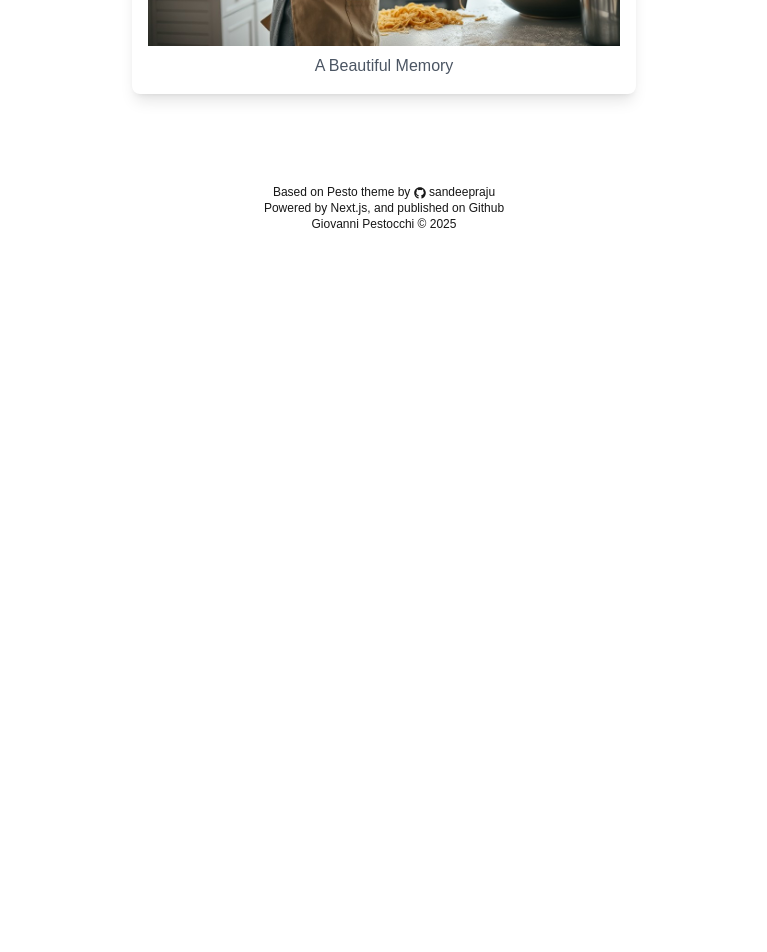
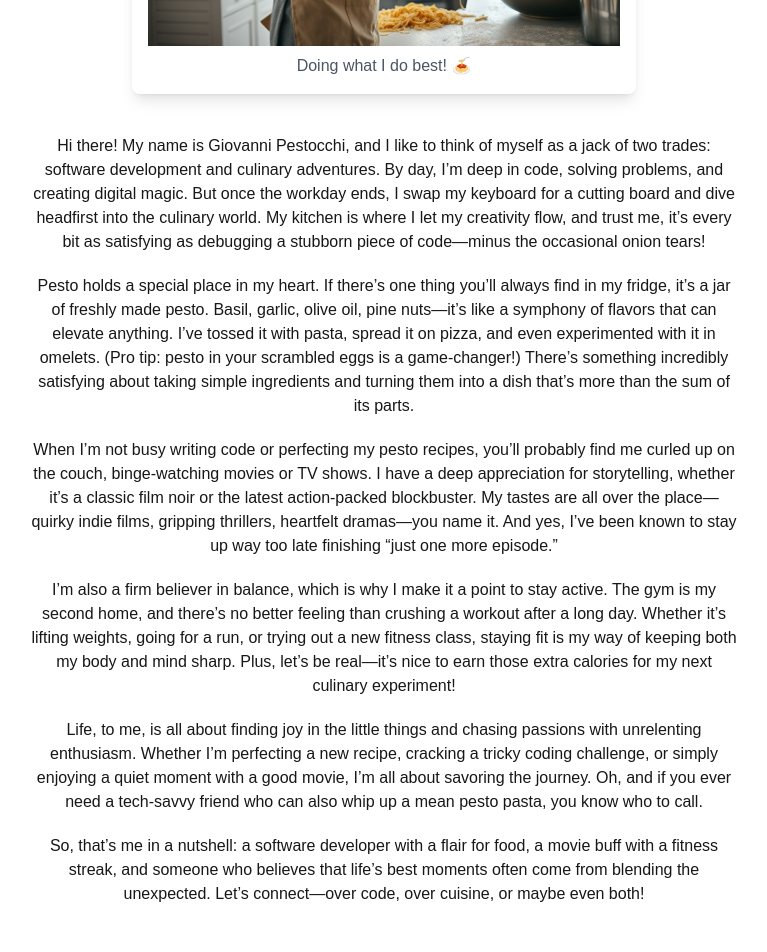
Before and after one commit to sandeepraju/pesto, a Next.js app: page /about in a window 1280 px wide. Shown: the part 560-1512 px from the top of the page, without its empty margins (256-1023 px from the left). Before the commit the page ends 800 px from the top, so only its background shows below. Built offline with nearby package versions, Linux system fonts and the light colour scheme.

Commit message:
About page content

```diff
--- a/src/app/about/page.tsx
+++ b/src/app/about/page.tsx
@@ -34,12 +34,32 @@ export default function Projects() {
       </header>
       <main className="p-2 w-full max-w-full text-center justify-center">
         <h1 className="text-xl md:text-3xl font-bold text-center justify-center mx-auto pb-5">About</h1>
-        <div className="md:max-w-[50%] inline-block p-4 bg-white rounded-lg shadow-lg transform transition-transform duration-500 hover:scale-105">
+        <div className="md:max-w-[50%] inline-block p-4 bg-white rounded-lg shadow-lg transform transition-transform duration-500 hover:scale-105 mb-10">
           <img
             src="/img/giovanni-pasta.jpeg"
-            alt="Example Photograph"
+            alt="Doing what I do best! 🍝"
           />
-          <p className="text-center text-gray-600 mt-2 font-medium">A Beautiful Memory</p>
+          <p className="text-center text-gray-600 mt-2 font-medium">Doing what I do best! 🍝</p>
+        </div>
+        <div className="md: max-w-[70%] text-center justify-center mx-auto">
+          <p className="mb-5">
+            Hi there! My name is Giovanni Pestocchi, and I like to think of myself as a jack of two trades: software development and culinary adventures. By day, I’m deep in code, solving problems, and creating digital magic. But once the workday ends, I swap my keyboard for a cutting board and dive headfirst into the culinary world. My kitchen is where I let my creativity flow, and trust me, it’s every bit as satisfying as debugging a stubborn piece of code—minus the occasional onion tears!
+          </p>
+          <p className="mb-5">
+            Pesto holds a special place in my heart. If there’s one thing you’ll always find in my fridge, it’s a jar of freshly made pesto. Basil, garlic, olive oil, pine nuts—it’s like a symphony of flavors that can elevate anything. I’ve tossed it with pasta, spread it on pizza, and even experimented with it in omelets. (Pro tip: pesto in your scrambled eggs is a game-changer!) There’s something incredibly satisfying about taking simple ingredients and turning them into a dish that’s more than the sum of its parts.
+          </p>
+          <p className="mb-5">
+            When I’m not busy writing code or perfecting my pesto recipes, you’ll probably find me curled up on the couch, binge-watching movies or TV shows. I have a deep appreciation for storytelling, whether it’s a classic film noir or the latest action-packed blockbuster. My tastes are all over the place—quirky indie films, gripping thrillers, heartfelt dramas—you name it. And yes, I’ve been known to stay up way too late finishing “just one more episode.”
+          </p>
+          <p className="mb-5">
+            I’m also a firm believer in balance, which is why I make it a point to stay active. The gym is my second home, and there’s no better feeling than crushing a workout after a long day. Whether it’s lifting weights, going for a run, or trying out a new fitness class, staying fit is my way of keeping both my body and mind sharp. Plus, let’s be real—it’s nice to earn those extra calories for my next culinary experiment!
+          </p>
+          <p className="mb-5">
+            Life, to me, is all about finding joy in the little things and chasing passions with unrelenting enthusiasm. Whether I’m perfecting a new recipe, cracking a tricky coding challenge, or simply enjoying a quiet moment with a good movie, I’m all about savoring the journey. Oh, and if you ever need a tech-savvy friend who can also whip up a mean pesto pasta, you know who to call.
+          </p>
+          <p className="mb-5">
+            So, that’s me in a nutshell: a software developer with a flair for food, a movie buff with a fitness streak, and someone who believes that life’s best moments often come from blending the unexpected. Let’s connect—over code, over cuisine, or maybe even both!
+          </p>
         </div>
       </main>
       <Footer />
```
